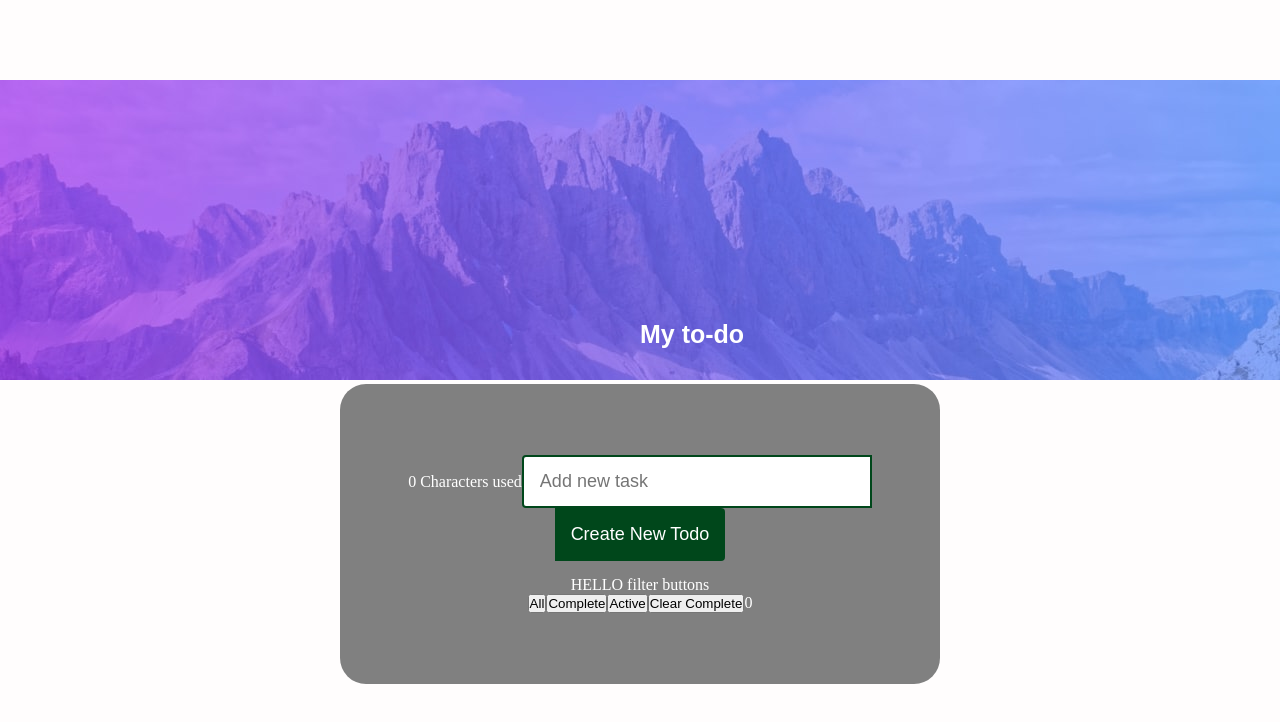
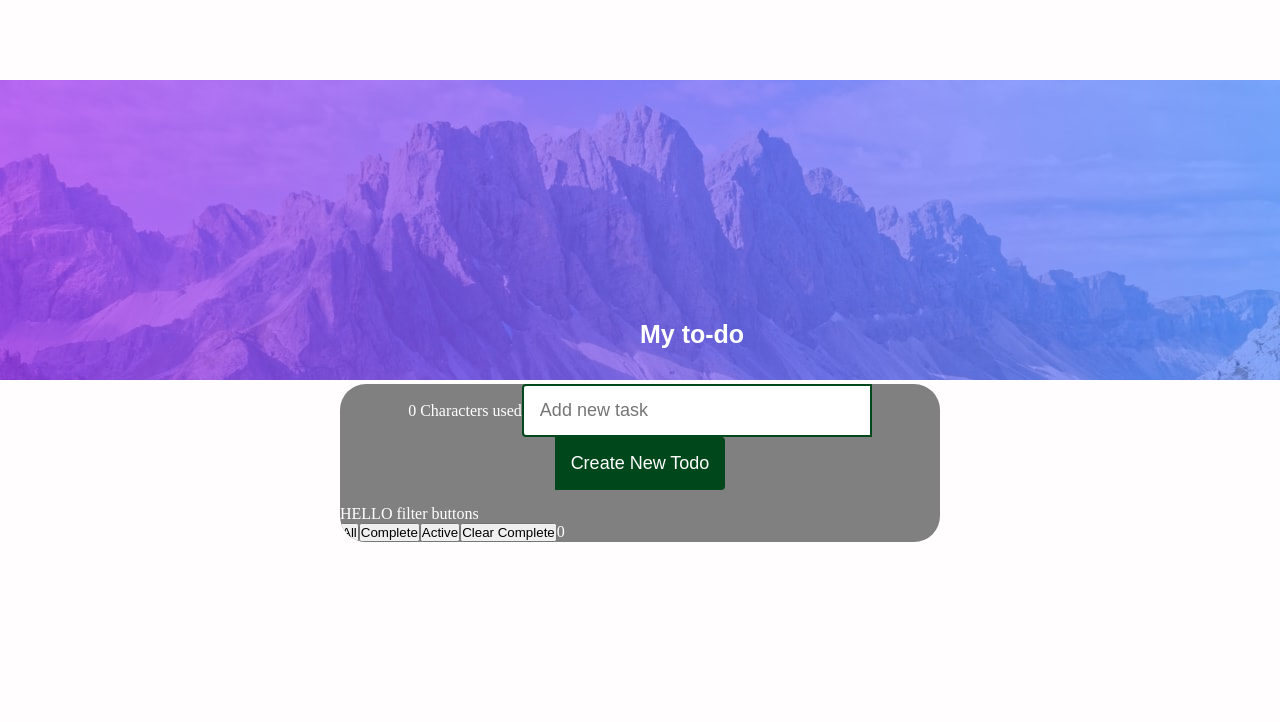
Before and after one commit to Joey19900/todoApp, a React (Create React App) app: page / in a window 1280 px wide. Shown: the top 722 px of the page. Built offline with nearby package versions, Linux system fonts and the light colour scheme.

Commit message:
added scroll bar to main task container

```diff
--- a/src/App.css
+++ b/src/App.css
@@ -33,11 +33,12 @@ h1 {
   top: 30%;
   width: 30%;
   margin: 20x;
-  display: flex;
+  display: initial;
   flex-direction: column;
   align-items: center;
   justify-content: center;
   border-style: 1px solid, black;
+  overflow: scroll;
 }
 
 /*image*/
@@ -51,11 +52,11 @@ h1 {
 /*agregar boredes negros a este contenedor*/
 .task-list-main {
   top: 40%;
+  height: 600;
   width: 600px;
   max-width: 600px;
-  min-height: 300px;
+  max-height: 300px;
   background-color: gray;
   border-radius: 26px;
   border-style: 10px solid black;
-  overflow: scroll;
 }
--- a/src/components/TaskForm/TaskForm.css
+++ b/src/components/TaskForm/TaskForm.css
@@ -3,6 +3,8 @@
   flex-wrap: wrap;
   align-items: center;
   justify-content: center;
+  height: auto;
+  display: flex;
 }
 
 .task-input {
@@ -13,6 +15,7 @@
   border-radius: 4px 0 0 4px;
   border: 2px solid #00471b;
   outline: none;
+  justify-content: initial;
 }
 
 .Task-button {
--- a/src/components/TaskList/index.jsx
+++ b/src/components/TaskList/index.jsx
@@ -70,6 +70,7 @@ function TaskList() {
     <>
       <TaskForm handleAddTask={handleAddTask} />
       <div className="task-list-container" />
+
       {filteredTask.map((task) => (
         <TaskItem
           key={task.id}
@@ -82,6 +83,7 @@ function TaskList() {
         />
       ))}
       <div>HELLO filter buttons</div>
+
       <TaskFilterButtons
         setFilterStatus={setFilterStatus}
         handleClearTask={handleClearTask}
```
